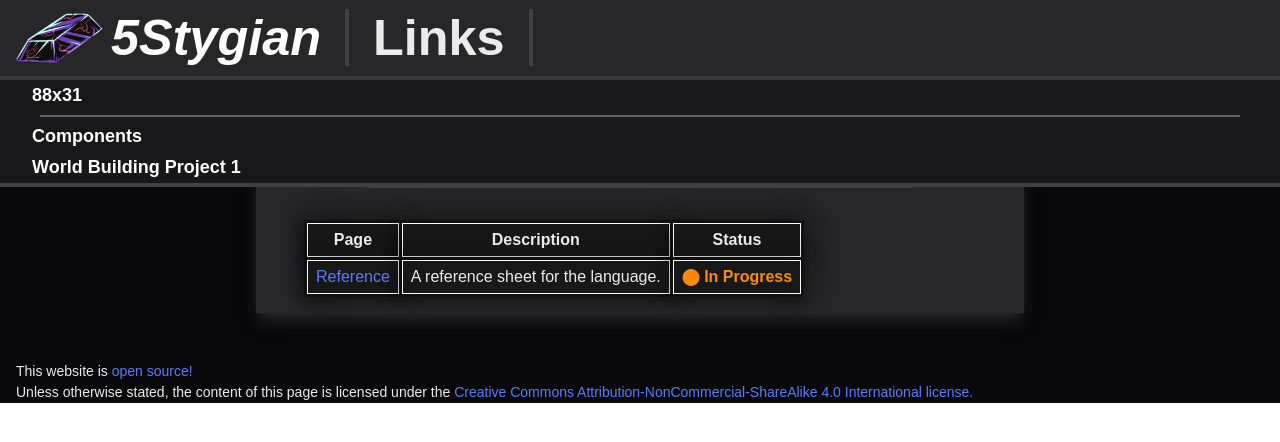
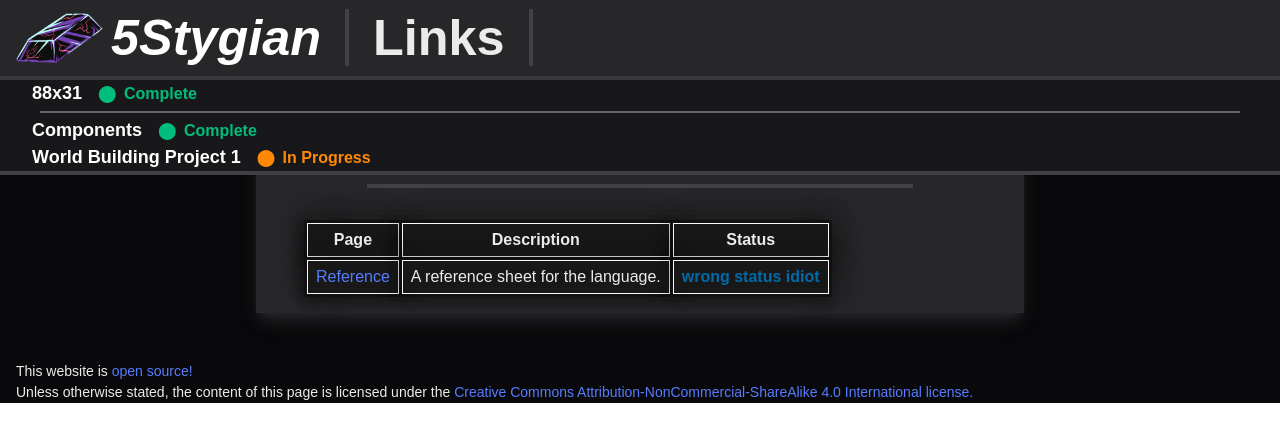
Before and after one commit to 5Stygian/5Stygian, a Next.js app: page /papers/conlangs/newconlang in a window 1280 px wide. Both pictures are taken after a click on the button "Links". Shown: the top 442 px of the page. Built offline with nearby package versions, Linux system fonts and the light colour scheme; a web font is replaced by a local one.

Commit message:
add those status marker things from a while ago to the topbar links

```diff
--- a/src/app/components/layout/topbar/links.tsx
+++ b/src/app/components/layout/topbar/links.tsx
@@ -4,11 +4,13 @@ import Link from "next/link";
 import { useEffect } from "react";
 import { getElementById } from "@/app/scripts/utils";
 import { TopBarLinkStyle } from "@/app/globals";
+import Status, { StatusType } from "../../misc/status";
 
 type LinkData = {
   text?: string | undefined,
   path?: string | undefined,
-  type?: "DIVIDER" | "HIDDEN" | undefined
+  type?: "DIVIDER" | "HIDDEN" | undefined,
+  status?: StatusType | undefined
 };
 
 interface TopBarLinksProps {
@@ -52,13 +54,25 @@ export default function TopBarLinks({ links }: TopBarLinksProps) {
       </button>
       <nav id="topbar-links" className="hidden">
         {links.map((item, index): React.ReactNode | null => {
+          // omg this looks soooo ugly
           switch (item.type) {
             case undefined:
-              return (
-                <Link href={`/papers/${item.path}`} className={TopBarLinkStyle} key={index}>
-                  {item.text}
-                </Link>
-              );
+              if (item.status === undefined) {
+                return (
+                  <Link href={`/papers/${item.path}`} className={TopBarLinkStyle} key={index}>
+                    {item.text}
+                  </Link>
+                );
+              } else {
+                return (
+                  <div key={index}>
+                    <Link href={`/papers/${item.path}`} className={`inline mr-4 ${TopBarLinkStyle}`}>
+                      {item.text}
+                    </Link>
+                    <Status status={item.status} />
+                  </div>
+                );
+              }
             case "DIVIDER":
               return <hr className="my-1!" key={index} />;
             case "HIDDEN":
--- a/src/app/components/layout/topbar/topbar.tsx
+++ b/src/app/components/layout/topbar/topbar.tsx
@@ -29,10 +29,10 @@ export default function TopBar() {
         </h1>
       </Link>
       <TopBarLinks links={[
-        { text: "88x31", path: "88x31" },
+        { text: "88x31", path: "88x31", status: "COMPLETE" },
         { type: "DIVIDER" },
-        { text: "Components", path: "components" },
-        { text: WBP1Name, path: "wbp1/hub" },
+        { text: "Components", path: "components", status: "COMPLETE" },
+        { text: WBP1Name, path: "wbp1/hub", status: "IN_PROGRESS" },
         { text: "Conlangs", path: "conlangs/hub", type: "HIDDEN" }
       ]} />
     </nav>
--- a/src/app/components/misc/status.tsx
+++ b/src/app/components/misc/status.tsx
@@ -1,15 +1,43 @@
+/**
+ * I don't really know when you would use
+ * "INCOMPLETE" over "IN_PROGRESS" or vice versa.
+ *
+ * I feel like they kinda overlap in meaning if you know what I mean.
+ *
+ * Maybe "IN_PROGRESS" could mean that it's being worked on actively
+ * and "INCOMPLETE" could mean that it's being worked on but not as actively.
+ *
+ * Yeah, that makes some sense to me.
+ */
+
+const statusDotMargin: string = "mr-2";
+
+export type StatusType = "COMPLETE" | "INCOMPLETE" | "IN_PROGRESS";
+
 interface StatusProps {
-  status: string;
+  status: StatusType;
 }
 
 export default function Status({ status }: StatusProps) {
   switch (status) {
-    case "complete":
-      return <span className="font-bold text-emerald-500">⬤ Complete</span>;
-    case "incomplete":
-      return <span className="font-bold text-red-400">⬤ Incomplete</span>;
-    case "in-progress":
-      return <span className="font-bold text-orange-400">⬤ In Progress</span>;
+    case "COMPLETE":
+      return (
+        <span className="font-bold text-emerald-500">
+          <span className={statusDotMargin}>⬤</span>Complete
+        </span>
+      );
+    case "INCOMPLETE":
+      return (
+        <span className="font-bold text-red-400">
+          <span className={statusDotMargin}>⬤</span>Incomplete
+        </span>
+      );
+    case "IN_PROGRESS":
+      return (
+        <span className="font-bold text-orange-400">
+          <span className={statusDotMargin}>⬤</span>In Progress
+        </span>
+      );
     default:
       return <span className="font-bold text-sky-700">wrong status idiot</span>;
   }
```
